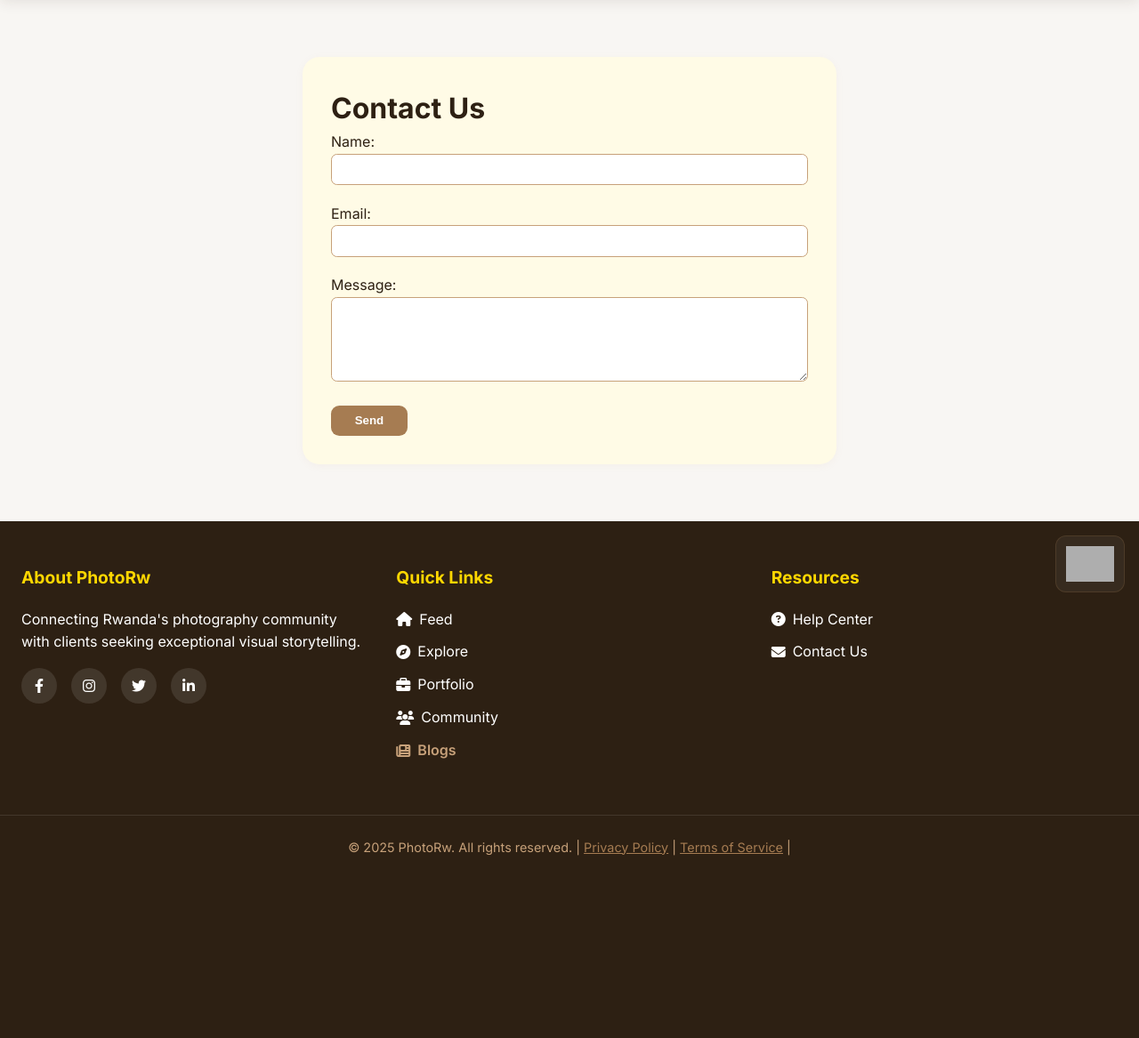
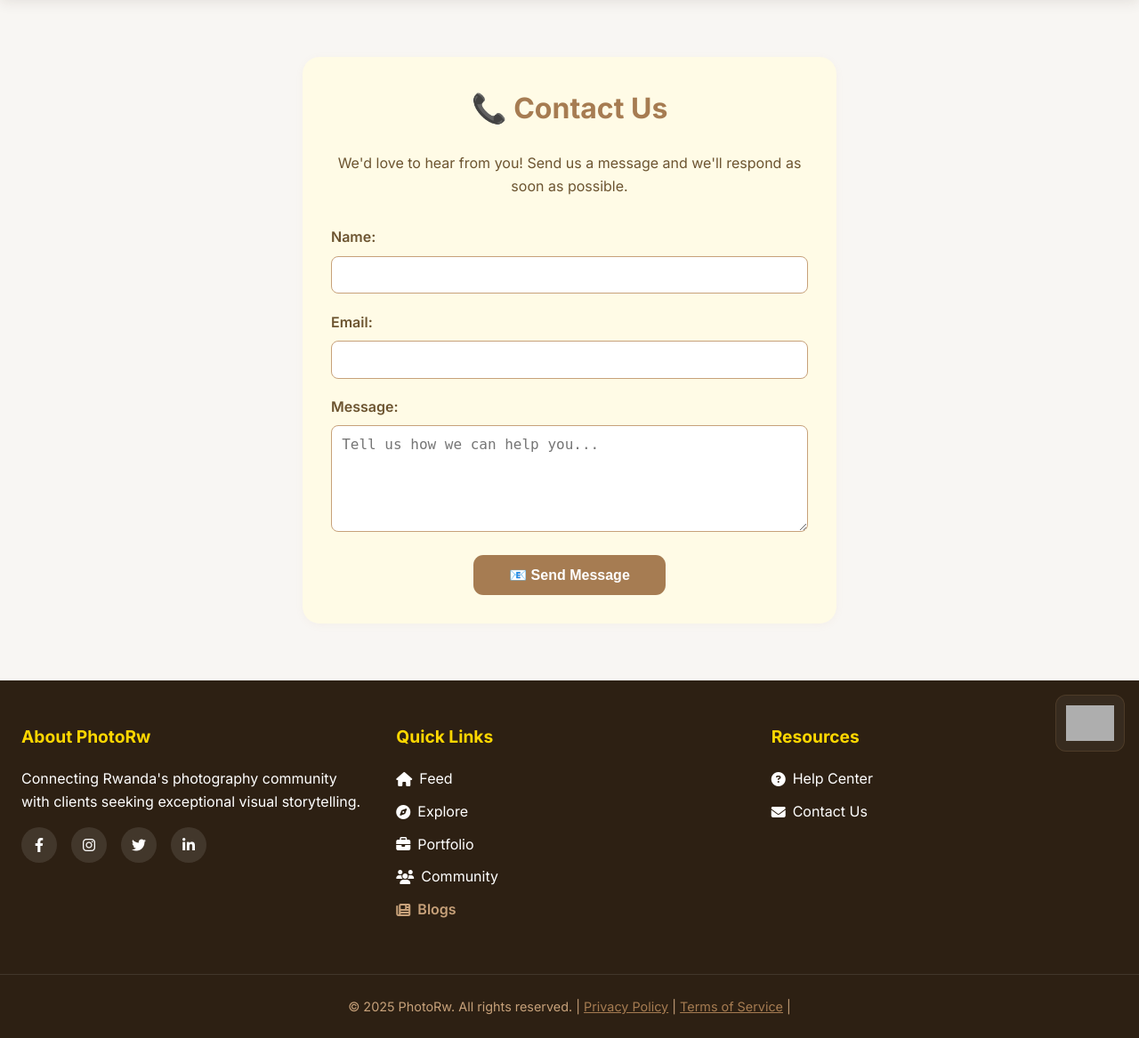
Before and after one commit to Janon04/photographers, a Django app: page /contact/ in a window 1280 px wide. Shown: the part 70-1237 px from the top of the page at 89% size. Before the commit the page ends 1032 px from the top, so only its background shows below. Run offline with Django 5.2, Linux system fonts and the light colour scheme; some libraries are stand-ins or nearby versions; grey boxes are pictures that could not be loaded.

Commit message:
Contact us

```diff
--- a/config/views.py
+++ b/config/views.py
@@ -1,5 +1,8 @@
 # Homepage views for the project
-from django.shortcuts import render
+from django.shortcuts import render, redirect
+from django.core.mail import send_mail
+from django.conf import settings
+from django.contrib import messages
 
 def home(request):
     # Import models here to avoid circular imports
@@ -40,20 +43,122 @@
 
 def contact_us(request):
     success = False
+    error_message = None
+
     if request.method == 'POST':
-        name = request.POST.get('name')
-        email = request.POST.get('email')
-        message = request.POST.get('message')
-        # Save to database
-        from portfolio.models_contact import ContactMessage
-        ContactMessage.objects.create(name=name, email=email, message=message)
-        # Send email (customize recipient as needed)
-        send_mail(
-            subject=f"Contact Us Message from {name}",
-            message=f"Name: {name}\nEmail: {email}\n\nMessage:\n{message}",
-            from_email=settings.DEFAULT_FROM_EMAIL,
-            recipient_list=[settings.DEFAULT_FROM_EMAIL],
-            fail_silently=True,
-        )
-        success = True
-    return render(request, 'contact_us.html', {'success': success})
+        name = request.POST.get('name', '').strip()
+        email = request.POST.get('email', '').strip()
+        message = request.POST.get('message', '').strip()
+
+        print(f"📧 Contact form submission: {name} ({email})")  # Debug log
+
+        # Basic validation
+        if not name or not email or not message:
+            error_message = "All fields are required. Please fill out all fields."
+        elif len(name) < 2:
+            error_message = "Name must be at least 2 characters long."
+        elif len(message) < 10:
+            error_message = "Message must be at least 10 characters long."
+        else:
+            try:
+                # Save to database
+                from portfolio.models import ContactMessage
+                contact_msg = ContactMessage.objects.create(
+                    name=name,
+                    email=email,
+                    message=message
+                )
+                print(f"💾 Message saved to database: ID {contact_msg.id}")
+
+                # Prepare email context for HTML templates
+                email_context = {
+                    'contact_name': name,
+                    'contact_email': email,
+                    'message_content': message,
+                    'submitted_at': contact_msg.submitted_at,
+                    'message_id': contact_msg.id,
+                    'site_url': 'http://127.0.0.1:8000'  # Update this for production
+                }
+
+                # Send notification email to admin using HTML template
+                try:
+                    from django.template.loader import render_to_string
+                    from django.core.mail import EmailMultiAlternatives
+
+                    print("📤 Sending admin notification email...")
+
+                    # Render HTML email template
+                    admin_html_content = render_to_string('emails/contact_admin_notification.html', email_context)
+                    admin_text_content = f"""
+New contact form submission from {name}
+
+Name: {name}
+Email: {email}
+Message: {message}
+Submitted: {contact_msg.submitted_at.strftime('%Y-%m-%d at %H:%M')}
+
+Reply to: {email}
+                    """
+
+                    # Create email with HTML content
+                    admin_email = EmailMultiAlternatives(
+                        subject=f"New Contact Form Submission from {name} - PhotoRw",
+                        body=admin_text_content,
+                        from_email=settings.DEFAULT_FROM_EMAIL,
+                        to=[settings.DEFAULT_FROM_EMAIL],
+                    )
+                    admin_email.attach_alternative(admin_html_content, "text/html")
+                    admin_result = admin_email.send()
+                    print(f"✅ Admin email sent successfully: {admin_result}")
+
+                    # Send confirmation email to user using HTML template
+                    print("📤 Sending user confirmation email...")
+
+                    user_html_content = render_to_string('emails/contact_user_confirmation.html', email_context)
+                    user_text_content = f"""
+Dear {name},
+
+Thank you for contacting PhotoRw! We have received your message and will get back to you soon.
+
+Your message: {message}
+
+We typically respond within 24-48 hours.
+
+Best regards,
+The PhotoRw Team
+                    """
+
+                    user_email = EmailMultiAlternatives(
+                        subject="Thank you for contacting PhotoRw! 🙏",
+                        body=user_text_content,
+                        from_email=settings.DEFAULT_FROM_EMAIL,
+                        to=[email],
+                    )
+                    user_email.attach_alternative(user_html_content, "text/html")
+                    user_result = user_email.send(fail_silently=True)
+                    print(f"✅ User confirmation email sent: {user_result}")
+
+                except Exception as email_error:
+                    # Log the error but don't fail the form submission
+                    print(f"❌ Email sending failed: {email_error}")
+                    import traceback
+                    traceback.print_exc()
+                    # Still consider it a success since the message was saved
+
+                success = True
+                messages.success(request, f"Thank you, {name}! Your message has been sent successfully. We'll get back to you soon.")
+                print(f"🎉 Contact form submission completed successfully")
+
+                # Redirect to avoid form resubmission
+                return redirect('contact_us')
+
+            except Exception as e:
+                error_message = f"An error occurred while sending your message. Please try again."
+                print(f"❌ Contact form error: {e}")
+                import traceback
+                traceback.print_exc()
+
+    return render(request, 'contact_us.html', {
+        'success': success,
+        'error_message': error_message
+    })
--- a/templates/contact_us.html
+++ b/templates/contact_us.html
@@ -1,25 +1,195 @@
 {% extends 'base.html' %}
+{% load static %}
 {% block content %}
+
+<!-- Success/Error Messages -->
+{% if messages %}
+  {% for message in messages %}
+    <div id="messagePopup" class="message-popup {{ message.tags }}" style="
+      position: fixed;
+      top: 20px;
+      right: 20px;
+      background: {% if message.tags == 'success' %}#d4edda{% else %}#f8d7da{% endif %};
+      color: {% if message.tags == 'success' %}#155724{% else %}#721c24{% endif %};
+      border: 1px solid {% if message.tags == 'success' %}#c3e6cb{% else %}#f5c6cb{% endif %};
+      border-radius: 0.5rem;
+      padding: 1rem 1.5rem;
+      box-shadow: 0 4px 8px rgba(0,0,0,0.1);
+      z-index: 9999;
+      max-width: 400px;
+      animation: slideIn 0.3s ease-out;
+    ">
+      <div style="display: flex; align-items: center; gap: 0.5rem;">
+        <span style="font-size: 1.2rem;">
+          {% if message.tags == 'success' %}✅{% else %}❌{% endif %}
+        </span>
+        <span style="font-weight: 500;">{{ message }}</span>
+        <button onclick="closePopup()" style="
+          background: none;
+          border: none;
+          font-size: 1.2rem;
+          cursor: pointer;
+          margin-left: auto;
+          color: inherit;
+        ">✕</button>
+      </div>
+    </div>
+  {% endfor %}
+{% endif %}
+
+{% if error_message %}
+  <div id="errorPopup" class="message-popup error" style="
+    position: fixed;
+    top: 20px;
+    right: 20px;
+    background: #f8d7da;
+    color: #721c24;
+    border: 1px solid #f5c6cb;
+    border-radius: 0.5rem;
+    padding: 1rem 1.5rem;
+    box-shadow: 0 4px 8px rgba(0,0,0,0.1);
+    z-index: 9999;
+    max-width: 400px;
+    animation: slideIn 0.3s ease-out;
+  ">
+    <div style="display: flex; align-items: center; gap: 0.5rem;">
+      <span style="font-size: 1.2rem;">❌</span>
+      <span style="font-weight: 500;">{{ error_message }}</span>
+      <button onclick="closeErrorPopup()" style="
+        background: none;
+        border: none;
+        font-size: 1.2rem;
+        cursor: pointer;
+        margin-left: auto;
+        color: inherit;
+      ">✕</button>
+    </div>
+  </div>
+{% endif %}
+
 <div class="contact-container" style="max-width:600px;margin:2rem auto;padding:2rem;background:#fffbe6;border-radius:1.2rem;box-shadow:0 2px 8px rgba(199,161,122,0.07);">
-  <h1>Contact Us</h1>
-  <form method="post" action="">
+  <h1 style="text-align: center; color: #a67c52; margin-bottom: 1.5rem;">📞 Contact Us</h1>
+  <p style="text-align: center; color: #6c5430; margin-bottom: 2rem;">We'd love to hear from you! Send us a message and we'll respond as soon as possible.</p>
+
+  <form method="post" action="" id="contactForm" onsubmit="return handleSubmit(event)">
     {% csrf_token %}
     <div style="margin-bottom:1.2rem;">
-      <label for="name">Name:</label><br>
-      <input type="text" id="name" name="name" required style="width:100%;padding:0.7em;border-radius:0.5em;border:1px solid #c7a17a;">
+      <label for="name" style="display: block; margin-bottom: 0.5rem; font-weight: 600; color: #6c5430;">Name:</label>
+      <input type="text" id="name" name="name" required style="width:100%;padding:0.7em;border-radius:0.5em;border:1px solid #c7a17a;font-size:1rem;transition:border-color 0.3s;" onfocus="this.style.borderColor='#a67c52'" onblur="this.style.borderColor='#c7a17a'">
     </div>
     <div style="margin-bottom:1.2rem;">
-      <label for="email">Email:</label><br>
-      <input type="email" id="email" name="email" required style="width:100%;padding:0.7em;border-radius:0.5em;border:1px solid #c7a17a;">
+      <label for="email" style="display: block; margin-bottom: 0.5rem; font-weight: 600; color: #6c5430;">Email:</label>
+      <input type="email" id="email" name="email" required style="width:100%;padding:0.7em;border-radius:0.5em;border:1px solid #c7a17a;font-size:1rem;transition:border-color 0.3s;" onfocus="this.style.borderColor='#a67c52'" onblur="this.style.borderColor='#c7a17a'">
     </div>
     <div style="margin-bottom:1.2rem;">
-      <label for="message">Message:</label><br>
-      <textarea id="message" name="message" rows="5" required style="width:100%;padding:0.7em;border-radius:0.5em;border:1px solid #c7a17a;"></textarea>
+      <label for="message" style="display: block; margin-bottom: 0.5rem; font-weight: 600; color: #6c5430;">Message:</label>
+      <textarea id="message" name="message" rows="5" required style="width:100%;padding:0.7em;border-radius:0.5em;border:1px solid #c7a17a;font-size:1rem;resize:vertical;transition:border-color 0.3s;" onfocus="this.style.borderColor='#a67c52'" onblur="this.style.borderColor='#c7a17a'" placeholder="Tell us how we can help you..."></textarea>
     </div>
-    <button type="submit" style="background:#a67c52;color:#fff;padding:0.7em 2em;border:none;border-radius:0.7em;font-weight:600;cursor:pointer;">Send</button>
+    <button type="submit" id="submitBtn" style="
+      background:#a67c52;
+      color:#fff;
+      padding:0.8em 2.5em;
+      border:none;
+      border-radius:0.7em;
+      font-weight:600;
+      cursor:pointer;
+      font-size:1rem;
+      transition:all 0.3s;
+      display:block;
+      margin:0 auto;
+      position:relative;
+    "
+    onmouseover="this.style.background='#8b6441'"
+    onmouseout="this.style.background='#a67c52'">
+      <span id="btnText">📧 Send Message</span>
+      <span id="btnLoader" style="display:none;">
+        <span style="display:inline-block;width:1rem;height:1rem;border:2px solid #fff;border-top:2px solid transparent;border-radius:50%;animation:spin 1s linear infinite;margin-right:0.5rem;"></span>
+        Sending...
+      </span>
+    </button>
   </form>
-  {% if success %}
-    <div style="color:green;margin-top:1.2rem;">Thank you for contacting us! We will get back to you soon.</div>
-  {% endif %}
 </div>
+
+<style>
+@keyframes slideIn {
+  from {
+    transform: translateX(100%);
+    opacity: 0;
+  }
+  to {
+    transform: translateX(0);
+    opacity: 1;
+  }
+}
+
+@keyframes spin {
+  0% { transform: rotate(0deg); }
+  100% { transform: rotate(360deg); }
+}
+
+.message-popup {
+  animation: slideIn 0.3s ease-out;
+}
+</style>
+
+<script>
+function handleSubmit(event) {
+  const btn = document.getElementById('submitBtn');
+  const btnText = document.getElementById('btnText');
+  const btnLoader = document.getElementById('btnLoader');
+
+  // Show loading state
+  if (btnText && btnLoader && btn) {
+    btnText.style.display = 'none';
+    btnLoader.style.display = 'inline-block';
+    btn.disabled = true;
+    btn.style.cursor = 'not-allowed';
+  }
+
+  // Allow the form to submit normally
+  return true;
+}
+
+function closePopup() {
+  const popup = document.getElementById('messagePopup');
+  if (popup) {
+    popup.style.animation = 'slideOut 0.3s ease-in forwards';
+    setTimeout(() => popup.remove(), 300);
+  }
+}
+
+function closeErrorPopup() {
+  const popup = document.getElementById('errorPopup');
+  if (popup) {
+    popup.style.animation = 'slideOut 0.3s ease-in forwards';
+    setTimeout(() => popup.remove(), 300);
+  }
+}
+
+// Auto-hide success/error messages after 5 seconds
+setTimeout(() => {
+  const popups = document.querySelectorAll('.message-popup');
+  popups.forEach(popup => {
+    popup.style.animation = 'slideOut 0.3s ease-in forwards';
+    setTimeout(() => popup.remove(), 300);
+  });
+}, 5000);
+
+// Add slideOut animation
+const style = document.createElement('style');
+style.textContent = `
+  @keyframes slideOut {
+    from {
+      transform: translateX(0);
+      opacity: 1;
+    }
+    to {
+      transform: translateX(100%);
+      opacity: 0;
+    }
+  }
+`;
+document.head.appendChild(style);
+</script>
+
 {% endblock %}
```
Also changed, not shown: templates/emails/contact_admin_notification.html (added, +46 -0 lines), templates/emails/contact_user_confirmation.html (added, +63 -0 lines), db.sqlite3.
